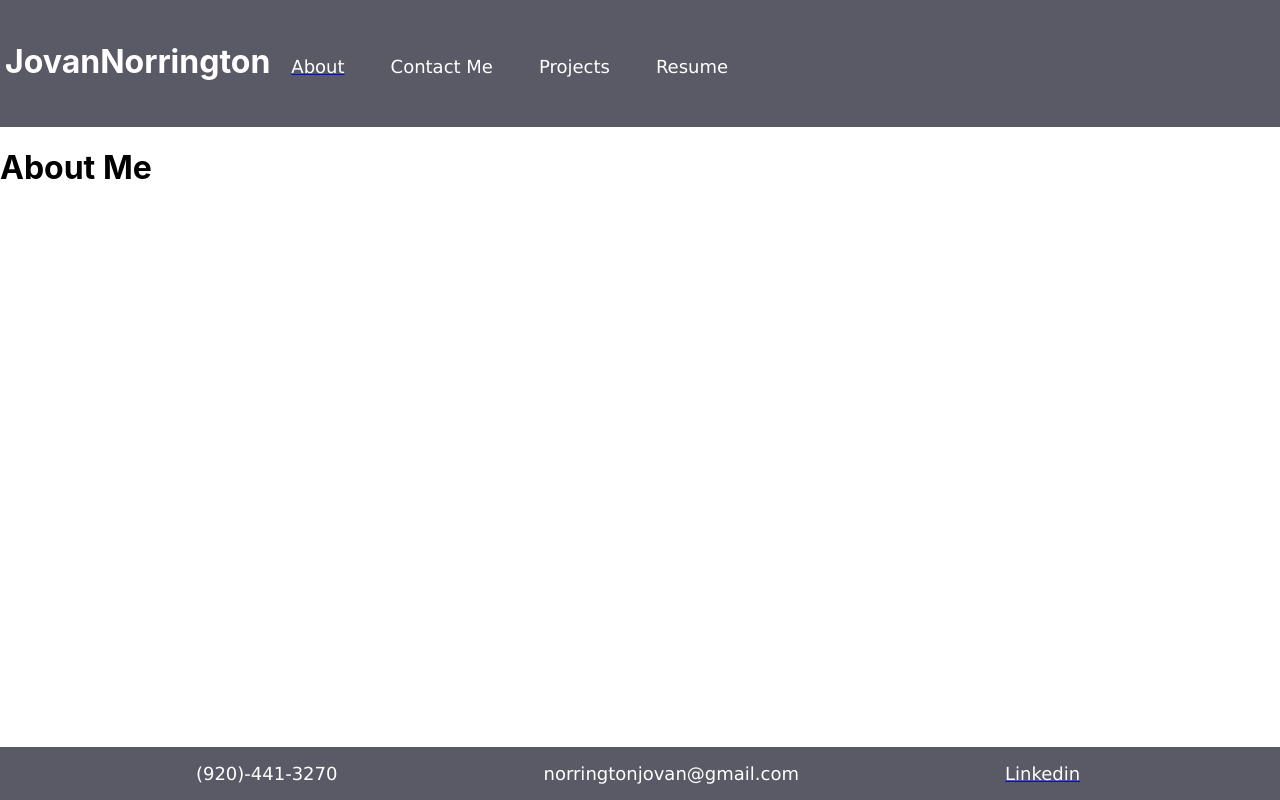
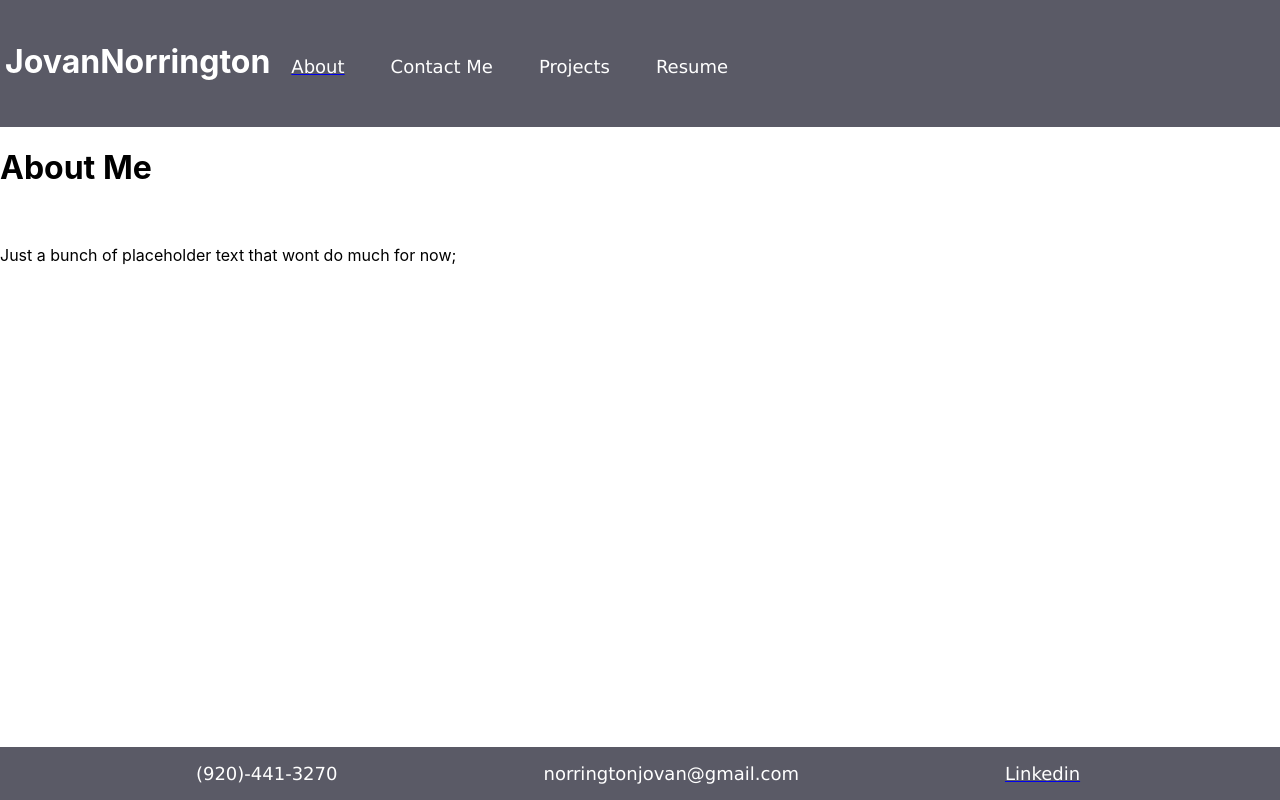
Before and after one commit to Jovan-png/React-Portfolio, a React (Create React App) app in the folder react-portfolio/: page / in a window 1280 px wide. Built offline with nearby package versions, Linux system fonts and the light colour scheme.

Commit message:
added p text

```diff
--- a/react-portfolio/src/components/About/index.js
+++ b/react-portfolio/src/components/About/index.js
@@ -7,6 +7,7 @@ function About(){
         <div>
             <h1>About Me</h1>
             <img/>
+            <p> Just a bunch of placeholder text that wont do much for now;</p>
         </div>
     )
 }
```
Also changed, not shown: react-portfolio/src/App.js (+5 -5 lines).
